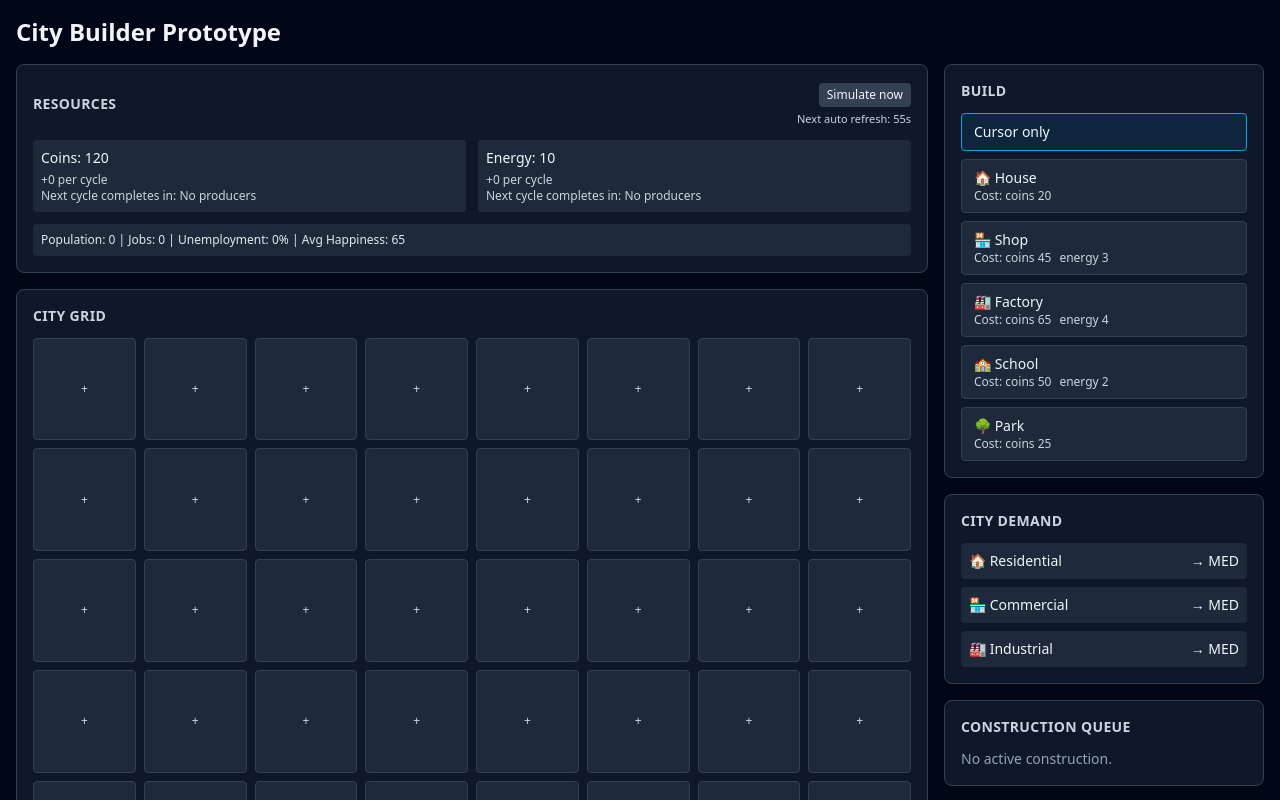
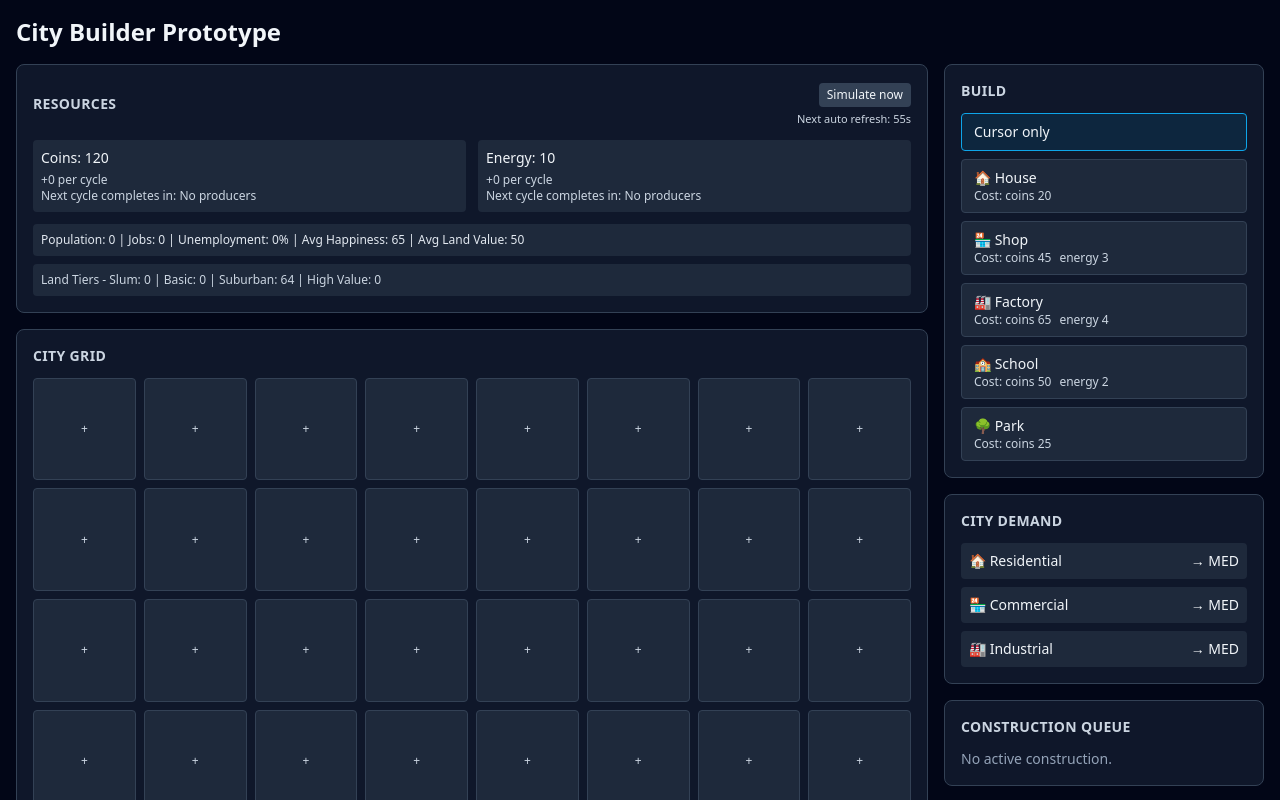
Before and after one commit to christinabranson/city-simulator, a Next.js app: page / in a window 1280 px wide. Shown: the top 800 px of the page. Built offline with nearby package versions, Linux system fonts and the light colour scheme.

Commit message:
land value

```diff
--- a/components/ResourcePanel.tsx
+++ b/components/ResourcePanel.tsx
@@ -87,7 +87,13 @@ export const ResourcePanel = () => {
       </div>
       <div className="mt-3 rounded bg-slate-800 p-2 text-xs text-slate-200">
         Population: {cityMetrics.population} | Jobs: {cityMetrics.jobs} | Unemployment:{" "}
-        {(cityMetrics.unemploymentRate * 100).toFixed(0)}% | Avg Happiness: {cityMetrics.averageHappiness}
+        {(cityMetrics.unemploymentRate * 100).toFixed(0)}% | Avg Happiness: {cityMetrics.averageHappiness} |
+        Avg Land Value: {cityMetrics.averageLandValue}
+      </div>
+      <div className="mt-2 rounded bg-slate-800 p-2 text-xs text-slate-300">
+        Land Tiers - Slum: {cityMetrics.landValueTierCounts.slum} | Basic:{" "}
+        {cityMetrics.landValueTierCounts.basic} | Suburban: {cityMetrics.landValueTierCounts.suburban} |
+        High Value: {cityMetrics.landValueTierCounts.highValue}
       </div>
     </section>
   );
--- a/components/TileInspectorModal.tsx
+++ b/components/TileInspectorModal.tsx
@@ -1,4 +1,5 @@
 import { BUILDINGS } from "@/game/models/buildings";
+import { getLandValueTier } from "@/game/simulation/landValue";
 import { useGameStore } from "@/game/state/useGameStore";
 
 const stat = (value: number): string => value.toFixed(1);
@@ -20,6 +21,7 @@ export const TileInspectorModal = () => {
 
   const building = tile.buildingId ? BUILDINGS[tile.buildingId] : null;
   const isConstructing = Boolean(tile.buildingId && !tile.constructed);
+  const landTier = getLandValueTier(tile.landValue);
 
   return (
     <div className="fixed inset-0 z-40 flex items-center justify-center bg-slate-950/70 p-4">
@@ -46,6 +48,7 @@ export const TileInspectorModal = () => {
 
         <div className="mt-4 rounded bg-slate-800 p-3 text-sm text-slate-200">
           <p>Land Value: {stat(tile.landValue)}</p>
+          <p>Land Tier: {landTier}</p>
           <p>Pollution: {stat(tile.pollution)}</p>
           <p>Happiness: {stat(tile.happiness)}</p>
         </div>
--- a/game/simulation/engine.ts
+++ b/game/simulation/engine.ts
@@ -1,4 +1,5 @@
 import { BUILDINGS } from "@/game/models/buildings";
+import { summarizeLandValue } from "@/game/simulation/landValue";
 import type { GameStateSnapshot, Tile } from "@/types/game";
 
 export interface SimulationHooks {
@@ -255,10 +256,13 @@ export const runSimulation = (
   spreadPollution(next, elapsedMinutes);
   calculateLandValueAndHappiness(next, unemploymentRate);
   collectTaxes(next, population, jobs, elapsedMinutes);
+  const { averageLandValue, landValueTierCounts } = summarizeLandValue(next.tiles);
   next.cityMetrics = {
     population,
     jobs,
     unemploymentRate,
+    averageLandValue,
+    landValueTierCounts,
     demand,
     averageHappiness:
       next.tiles.length > 0
--- /dev/null
+++ b/game/simulation/landValue.ts
@@ -0,0 +1,40 @@
+import type { LandValueTier, Tile } from "@/types/game";
+
+export const getLandValueTier = (landValue: number): LandValueTier => {
+  if (landValue < 20) {
+    return "slum";
+  }
+  if (landValue < 40) {
+    return "basic";
+  }
+  if (landValue < 70) {
+    return "suburban";
+  }
+  return "highValue";
+};
+
+export const summarizeLandValue = (
+  tiles: Tile[]
+): { averageLandValue: number; landValueTierCounts: Record<LandValueTier, number> } => {
+  const counts: Record<LandValueTier, number> = {
+    slum: 0,
+    basic: 0,
+    suburban: 0,
+    highValue: 0
+  };
+
+  if (tiles.length === 0) {
+    return { averageLandValue: 0, landValueTierCounts: counts };
+  }
+
+  let total = 0;
+  for (const tile of tiles) {
+    total += tile.landValue;
+    counts[getLandValueTier(tile.landValue)] += 1;
+  }
+
+  return {
+    averageLandValue: Math.round(total / tiles.length),
+    landValueTierCounts: counts
+  };
+};
--- a/game/state/useGameStore.ts
+++ b/game/state/useGameStore.ts
@@ -8,12 +8,19 @@ import type {
   BuildingId,
   GameStateSnapshot,
   GiftLogEntry,
+  LandValueTier,
   ResourceType,
   Tile
 } from "@/types/game";
 
 const GRID_WIDTH = 8;
 const GRID_HEIGHT = 8;
+const DEFAULT_LAND_VALUE_TIERS: Record<LandValueTier, number> = {
+  slum: 0,
+  basic: GRID_WIDTH * GRID_HEIGHT,
+  suburban: 0,
+  highValue: 0
+};
 
 const createDefaultTile = (x: number, y: number): Tile => ({
   x,
@@ -53,6 +60,8 @@ const createInitialSnapshot = (): GameStateSnapshot => ({
     jobs: 0,
     unemploymentRate: 0,
     averageHappiness: 60,
+    averageLandValue: 50,
+    landValueTierCounts: { ...DEFAULT_LAND_VALUE_TIERS },
     demand: {
       residential: 0,
       commercial: 0,
@@ -98,6 +107,10 @@ const normalizeSnapshot = (
     cityMetrics: {
       ...fallback.cityMetrics,
       ...loaded.cityMetrics,
+      landValueTierCounts: {
+        ...fallback.cityMetrics.landValueTierCounts,
+        ...(loaded.cityMetrics?.landValueTierCounts ?? {})
+      },
       demand: {
         ...fallback.cityMetrics.demand,
         ...(loaded.cityMetrics?.demand ?? {})
--- a/types/game.ts
+++ b/types/game.ts
@@ -1,5 +1,6 @@
 export type ResourceType = "coins" | "energy";
 export type DemandType = "residential" | "commercial" | "industrial";
+export type LandValueTier = "slum" | "basic" | "suburban" | "highValue";
 export type BuildingCategory =
   | "residential"
   | "commercial"
@@ -71,6 +72,8 @@ export interface GameStateSnapshot {
     jobs: number;
     unemploymentRate: number;
     averageHappiness: number;
+    averageLandValue: number;
+    landValueTierCounts: Record<LandValueTier, number>;
     demand: Record<DemandType, number>;
   };
 }
```
